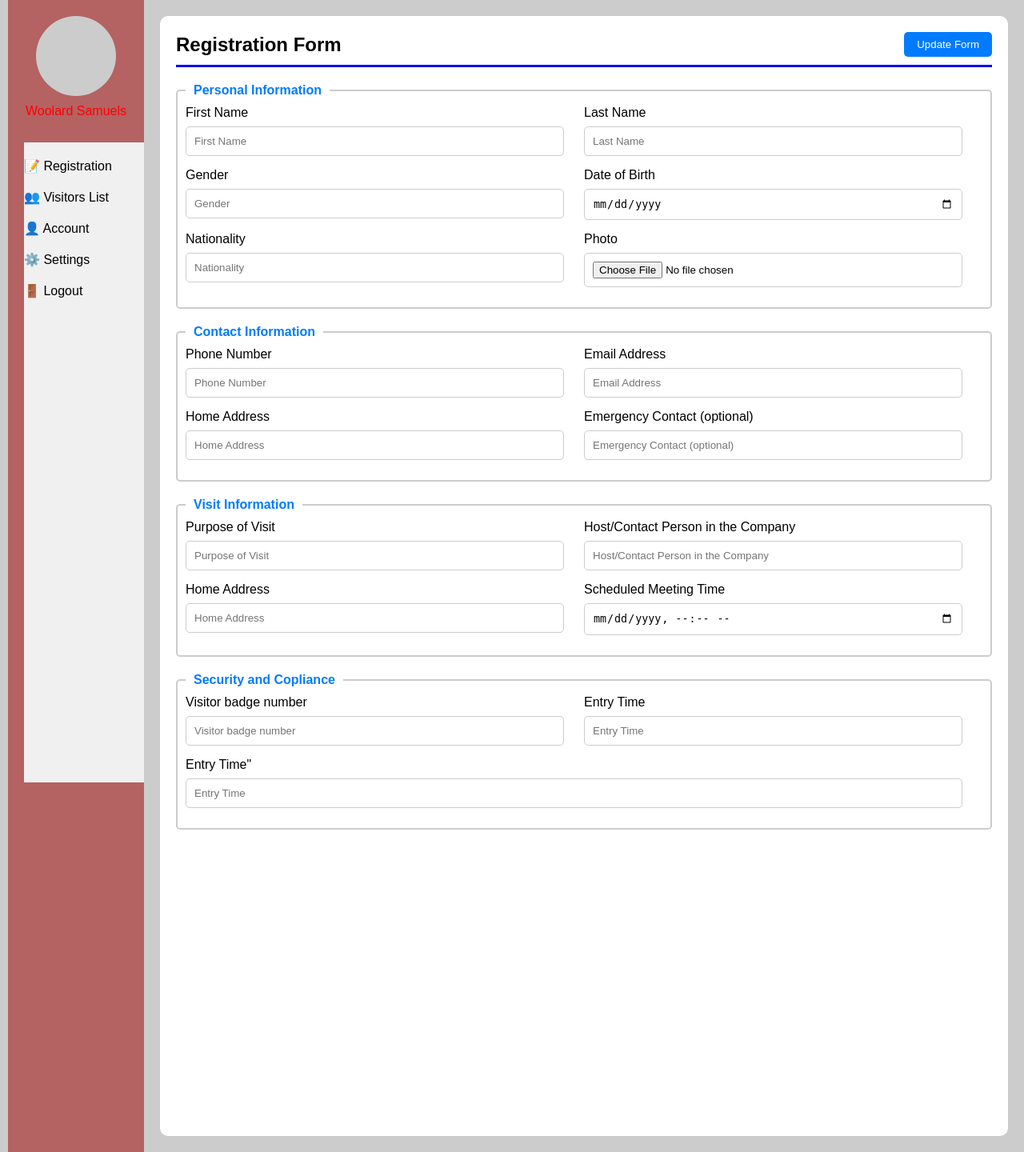
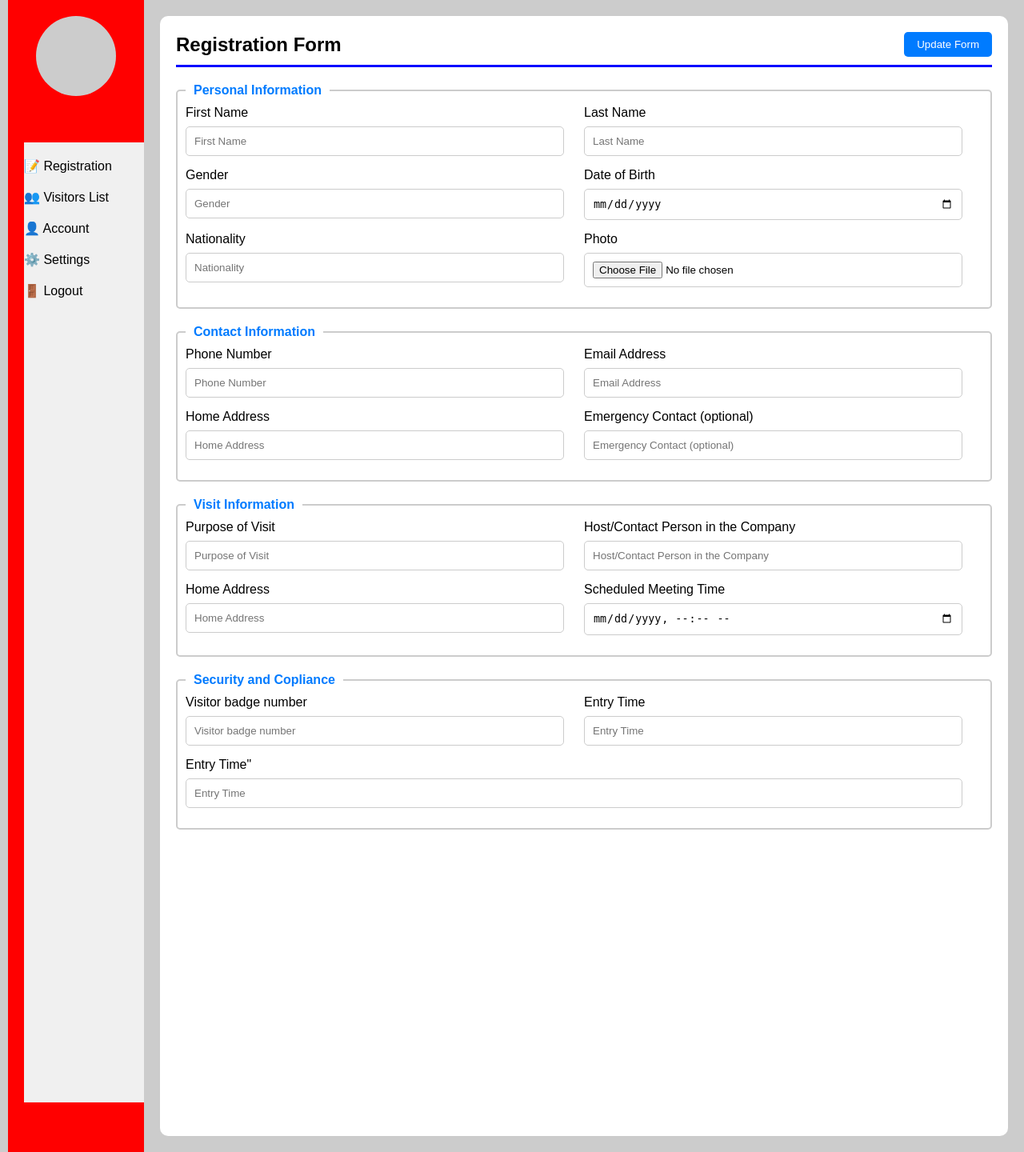
Before and after one commit to samueltexa/VISITOR_REGISTRATION_SYSTEM, a PHP site: page /home.html in a window 1280 px wide. Shown: the whole page at 80% size. Run offline with PHP 8.4, Linux system fonts and the light colour scheme.

Commit message:
adjust iframe height

```diff
--- a/styles.css
+++ b/styles.css
@@ -16,7 +16,7 @@ body {
 
 .sidebar {
     width: 170px;
-    background-color: #b46262;
+    background-color: red;
     padding: 20px;
     height: 180vh;
     margin-left: 10px;
@@ -131,6 +131,6 @@ label {
 
 iframe {
     border: none;
-    height: 100vh;
+    height: 150vh;
     width: 150px;
 }
```
